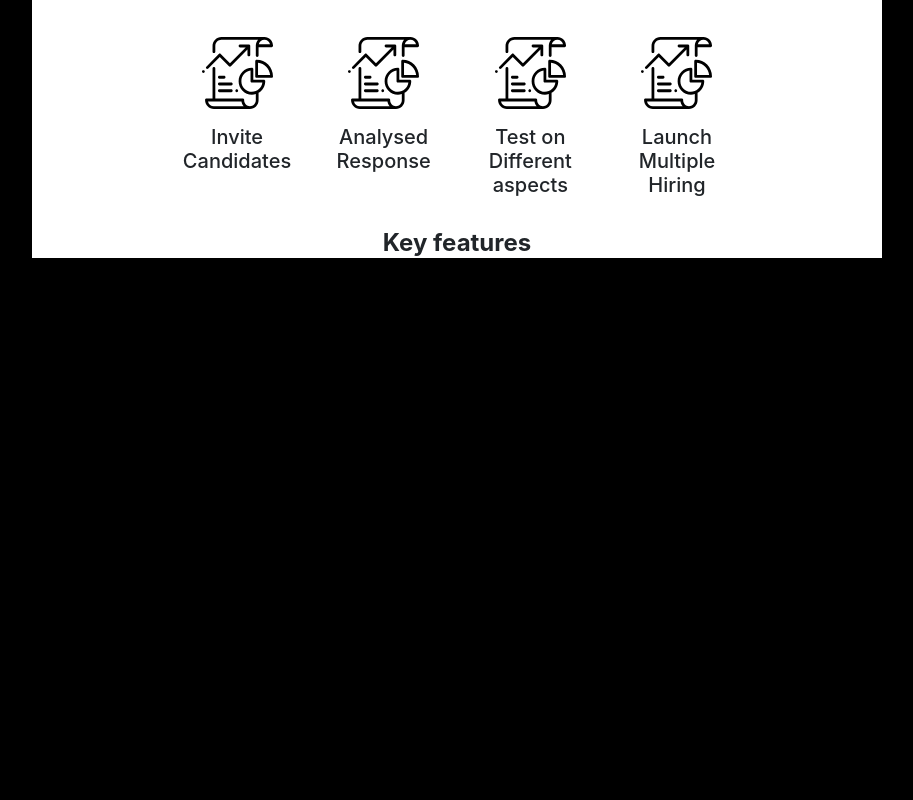
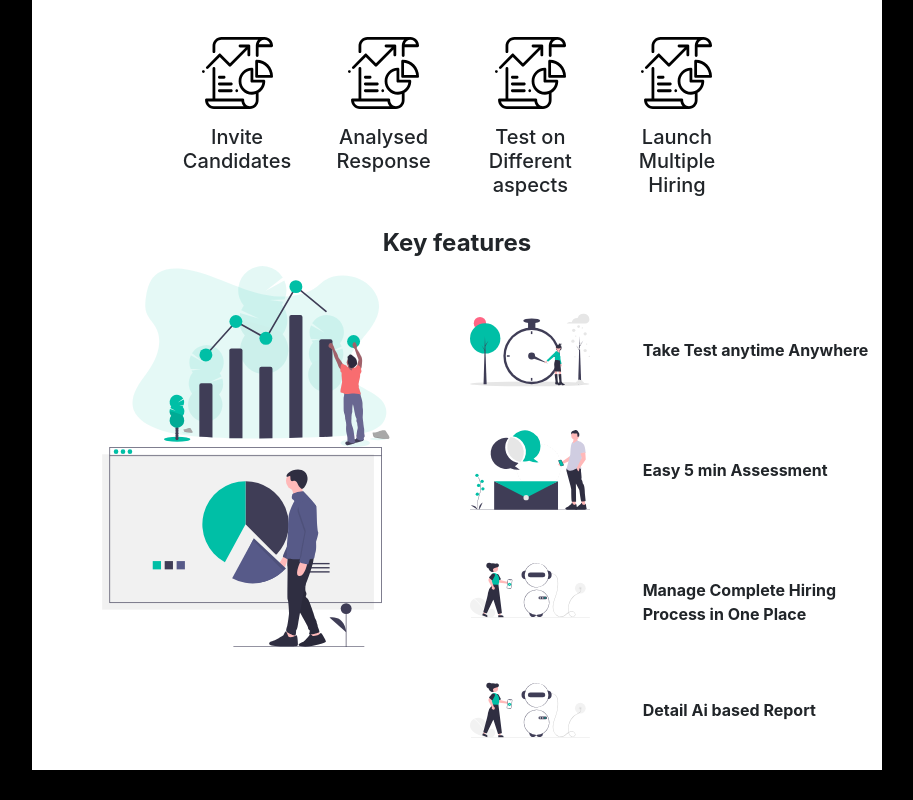
Before and after one commit to daya2940/Empass-homepage, a plain HTML site: page homepage.html in a window 1280 px wide. Shown: the part 2242-3042 px from the top of the page, without its empty margins (183-1096 px from the left). Before the commit the page ends 2530 px from the top, so only its background shows below. Drawn offline with nearby package versions, Linux system fonts and the light colour scheme.

Commit message:
Added Changes to layout

```diff
--- a/homepage.css
+++ b/homepage.css
@@ -57,4 +57,16 @@ h6.text-center {
   .hero-section .title {
     margin-top: 150px;
   }
+
+  .comparison-text {
+    display: flex;
+    justify-content: start;
+  }
 }
+
+@media only screen and (max-width: 899px) {
+  .comparison-text {
+    display: flex;
+    justify-content: center;
+  }
+}
--- a/homepage.html
+++ b/homepage.html
@@ -229,7 +229,7 @@
           <div
             class="col-sm-12 col-md-6 col-lg-6 mt-5 mb-5 d-flex justify-content-end"
           >
-            <img src="assets/interview.svg" class="responsive" />
+            <img src="assets/survellence.svg" class="responsive" />
           </div>
         </div>
         <h4 class="text-center font-weight-bolder">How We Help Recruters</h4>
@@ -260,6 +260,66 @@
           </div>
         </div>
         <h4 class="text-center font-weight-bolder mt-4">Key features</h4>
+        <div class="row">
+          <div class="col-sm-12 col-md-12 col-lg-6">
+            <div class="d-flex justify-content-start ml-lg-5">
+              <img src="assets/chart.svg" width="400px" />
+            </div>
+            <div class="d-flex justify-content-end">
+              <img src="assets/pie.svg" width="400px" />
+            </div>
+          </div>
+          <div class="col-sm-12 col-md-12 col-lg-6 mt-4">
+            <div class="row">
+              <div
+                class="col-sm-12 col-md-12 col-lg-4 d-flex justify-content-center"
+              >
+                <img src="assets/time.svg" />
+              </div>
+              <div class="col-sm-12 col-md-12 col-lg-8">
+                <p class="ml-4 mt-5 font-weight-bold comparison-text">
+                  Take Test anytime Anywhere
+                </p>
+              </div>
+            </div>
+            <div class="row">
+              <div
+                class="col-sm-12 col-md-12 col-lg-4 d-flex justify-content-center"
+              >
+                <img src="assets/manage.svg" />
+              </div>
+              <div class="col-sm-12 col-md-12 col-lg-8">
+                <p class="ml-4 mt-5 font-weight-bold comparison-text">
+                  Easy 5 min Assessment
+                </p>
+              </div>
+            </div>
+            <div class="row">
+              <div
+                class="col-sm-12 col-md-12 col-lg-4 d-flex justify-content-center"
+              >
+                <img src="assets/Ai.svg" />
+              </div>
+              <div class="col-sm-12 col-md-12 col-lg-8">
+                <p class="ml-4 mt-5 font-weight-bold comparison-text">
+                  Manage Complete Hiring Process in One Place
+                </p>
+              </div>
+            </div>
+            <div class="row">
+              <div
+                class="col-sm-12 col-md-12 col-lg-4 d-flex justify-content-center"
+              >
+                <img src="assets/Ai.svg" />
+              </div>
+              <div class="col-sm-12 col-md-12 col-lg-8 comparison-text">
+                <span class="ml-4 mt-5 font-weight-bold"
+                  >Detail Ai based Report</span
+                >
+              </div>
+            </div>
+          </div>
+        </div>
       </section>
     </div>
     <script
```
Also changed, not shown: assets/Ai.svg (added), assets/chart.svg (added), assets/location.svg (added), assets/manage.svg (added), assets/pie.svg (added), assets/time.svg (added).
